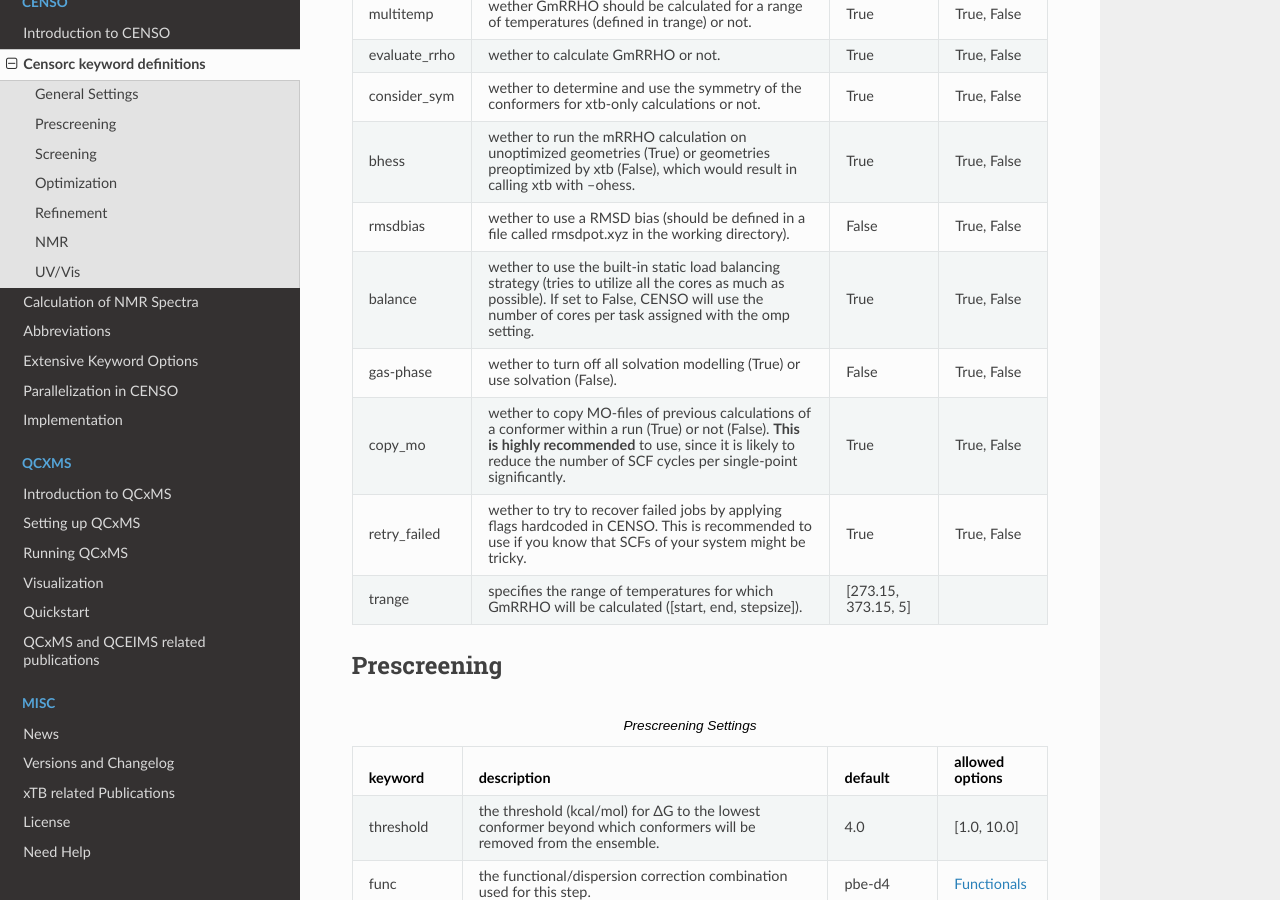
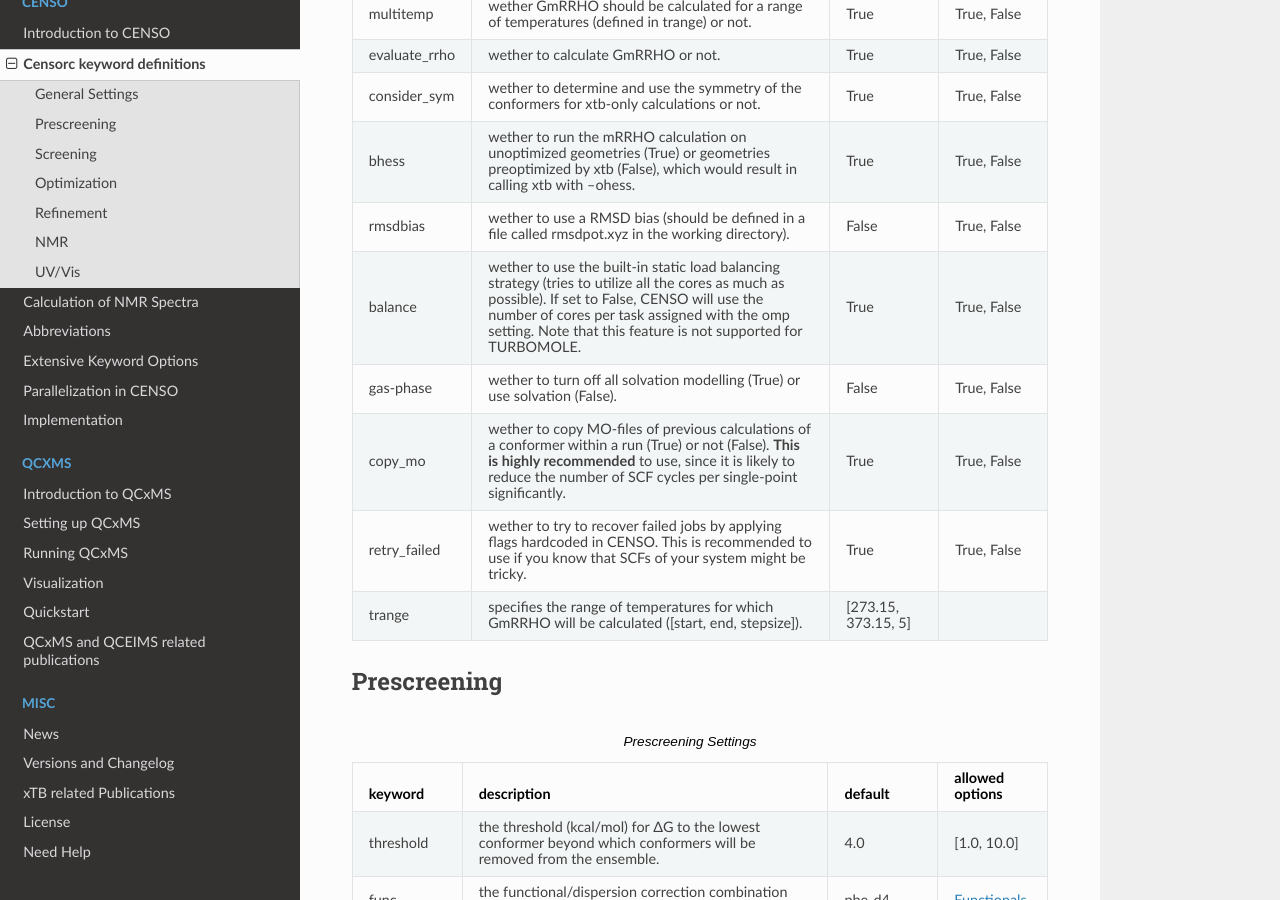
Before and after one commit to grimme-lab/xtb_docs, a Sphinx documentation site: the page built from source/CENSO_docs/censorc.rst, in a window 1280 px wide and 900 px high, scrolled down 1313 px. Built offline with Sphinx 7.4.7 and the Read the Docs theme 2.0.0, drawn with Linux system fonts in a browser that asks for light colours.

Commit message:
turbomole does not support 'balance'

```diff
--- a/source/CENSO_docs/censorc.rst
+++ b/source/CENSO_docs/censorc.rst
@@ -81,7 +81,7 @@ the maximum number of cores CENSO should use, single-point Hessian settings, sol
       - False
       - True, False
     * - balance
-      - wether to use the built-in static load balancing strategy (tries to utilize all the cores as much as possible). If set to False, CENSO will use the number of cores per task assigned with the omp setting.
+      - wether to use the built-in static load balancing strategy (tries to utilize all the cores as much as possible). If set to False, CENSO will use the number of cores per task assigned with the omp setting. Note that this feature is not supported for TURBOMOLE.
       - True
       - True, False
     * - gas-phase
```
